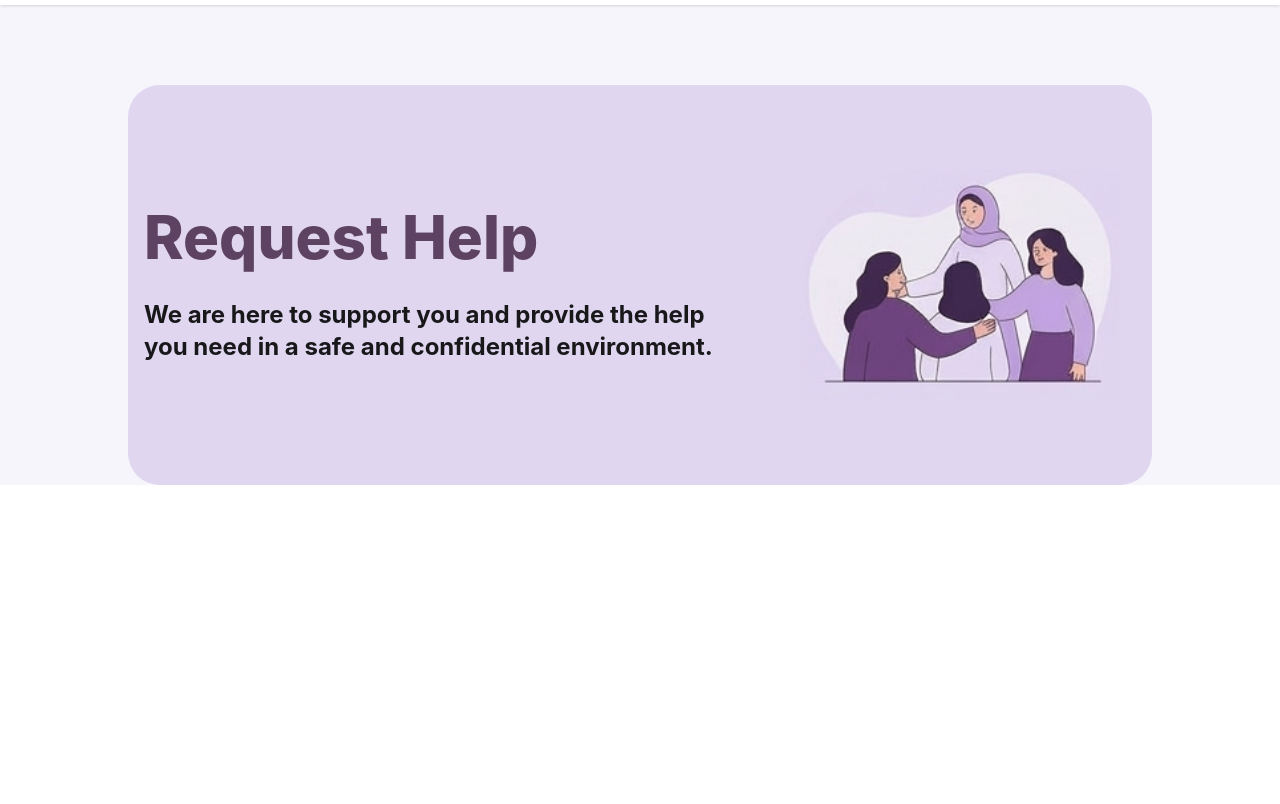
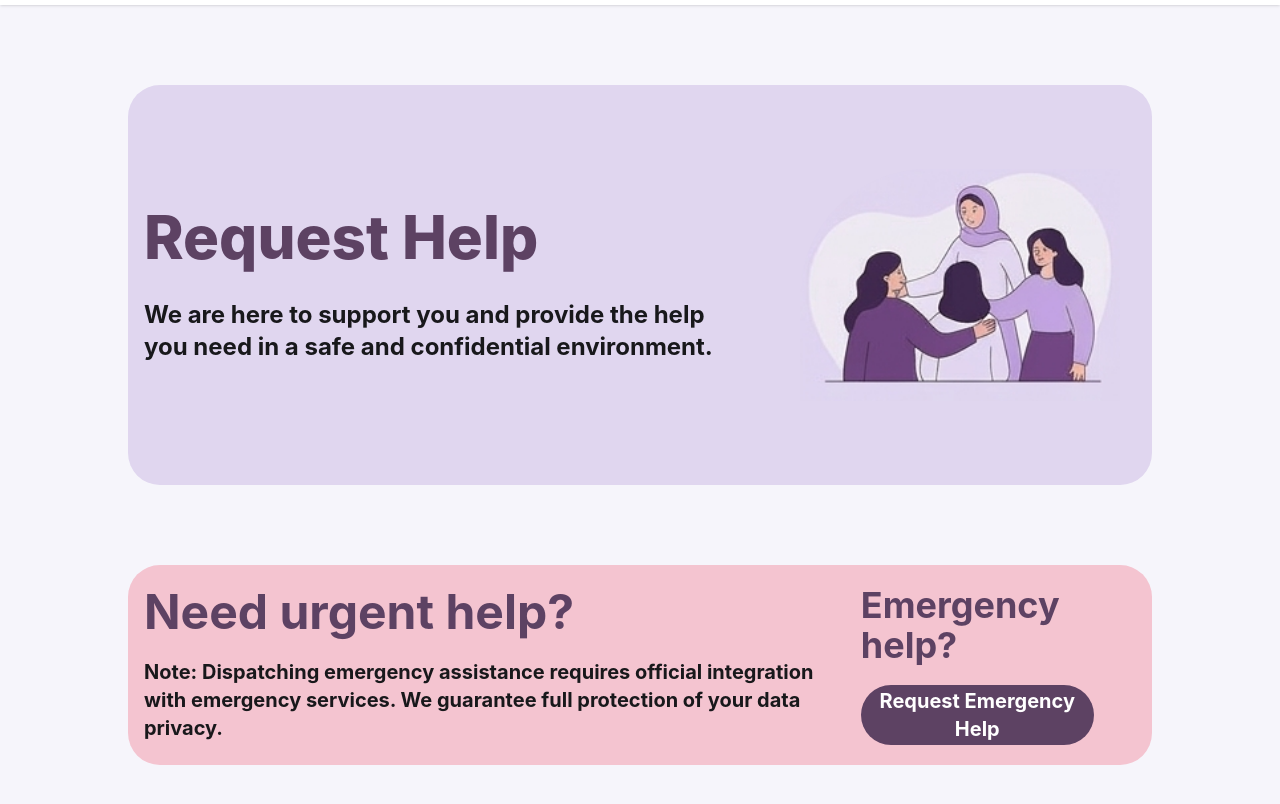
Before and after one commit to Imad-EL-HAMDAOUI/Imad-EL-HAMDAOUI_Project-final_html-css, a website: page public/pages/Request_Help.html in a window 1280 px wide. Shown: the part 60-864 px from the top of the page. Before the commit the page ends 800 px from the top, so only its background shows below. Drawn offline with Linux system fonts and the light colour scheme.

Commit message:
Request_Help-section2

```diff
--- a/public/pages/Request_Help.html
+++ b/public/pages/Request_Help.html
@@ -20,7 +20,7 @@
             <a href="./Support_Centers.html" class="hover:font-bold hover:text-[#412c45] hover:underline hover:decoration-[#412c45]">Support Centers</a>
         </div>
     </header>
-    <main class="bg-[#f6f5fb] h-full">
+    <main class="bg-[#f6f5fb] h-[300vh]">
         <section class="flex items-center justify-center pt-8 md:pt-[5rem]">
           <div class="flex flex-col md:flex-row w-[90%] md:w-[80vw] h-auto md:h-[50vh] bg-[#e0d6ef] rounded-[2rem]">
             <div class="flex flex-col items-start justify-center gap-[2rem] p-4 md:[2rem] w-full md:w-[50vw] h-[50vh]">
@@ -36,7 +36,20 @@ environment.</h1>
           </div>
 
         </section>
+        <section class="flex flex-col md:flex-row items-center justify-center pt-8 md:pt-[5rem]">
+            <div class="flex flex-col md:flex-row w-full md:w-[80vw] h-auto md:h-[25vh] bg-[#f4c4d0] rounded-[2rem]">
+                <div class="flex flex-col justify-evenly pl-[1rem] w-[70%] h-auto rounded-l-[2rem]">
+                    <h1 class="font-bold text-2xl md:text-5xl text-[#5d4263]">Need urgent help?</h1>
+                    <h1 class="font-bold text-xs md:text-xl">Note: Dispatching emergency assistance requires official integration with
+emergency services. We guarantee full protection of your data privacy.</h1>
+                </div>
+                <div class="w-[30%] h-auto rounded-r-[2rem] flex md:flex-col gap-[1rem] md:gap-0 justify-between md:justify-evenly pl-[1rem]">
+                    <h1 class="font-bold text-2xl md:text-4xl text-[#5d4263]">Emergency help?</h1>
+                    <button  class="md:w-[80%] h-[30%] bg-[#5d4263] rounded-[2rem] font-bold text-xs md:text-xl text-white">Request Emergency Help</button>
 
+                </div>
+            </div>
+        </section>
 
     </main>
 
```
Also changed, not shown: public/css/output.css.
